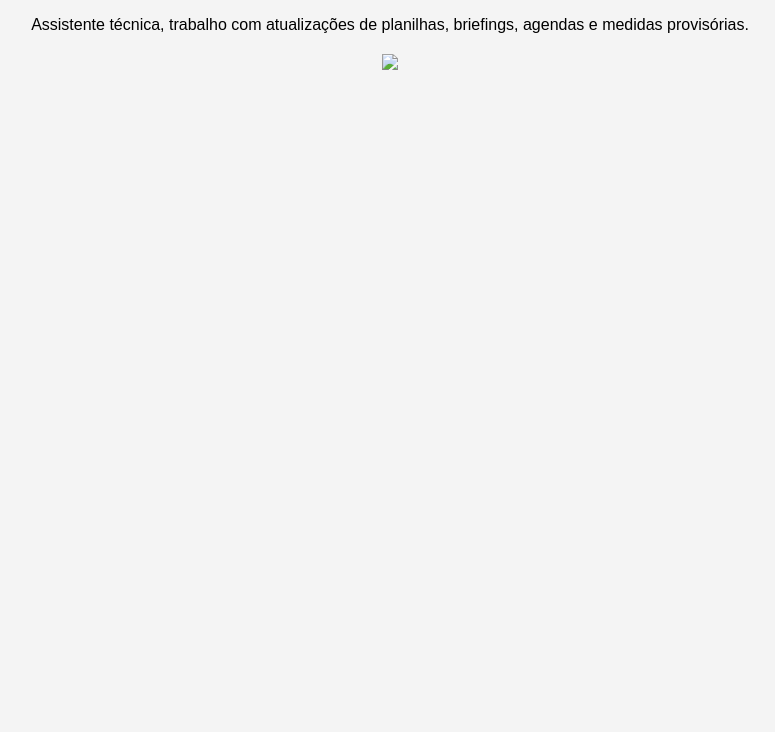
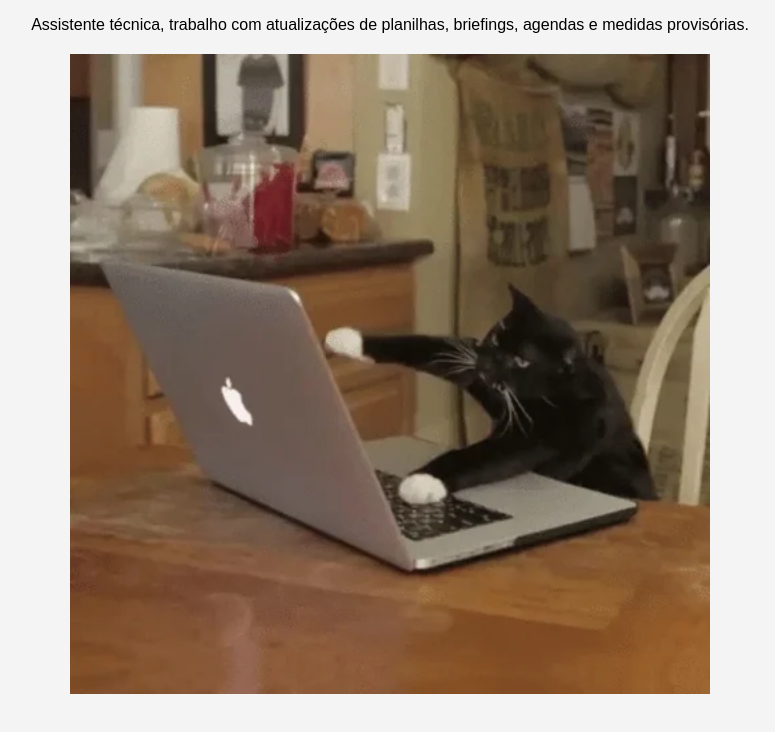
Before and after one commit to naarastaroliveira/star, a plain HTML site: page atuação.html in a window 1280 px wide. Shown: the whole page, without its empty margins (250-1025 px from the left). Drawn offline with Linux system fonts and the light colour scheme.

Commit message:
Update atuação.html

```diff
--- a/atuação.html
+++ b/atuação.html
@@ -40,7 +40,7 @@
 
     <!-- Contêiner da imagem -->
     <div class="image-container">
-        <img src="src/giphy (1)"  width="640" height="auto">
+        <img src="src/giphy (1).webp"  width="640" height="auto">
     </div>
 
 </body>
```
